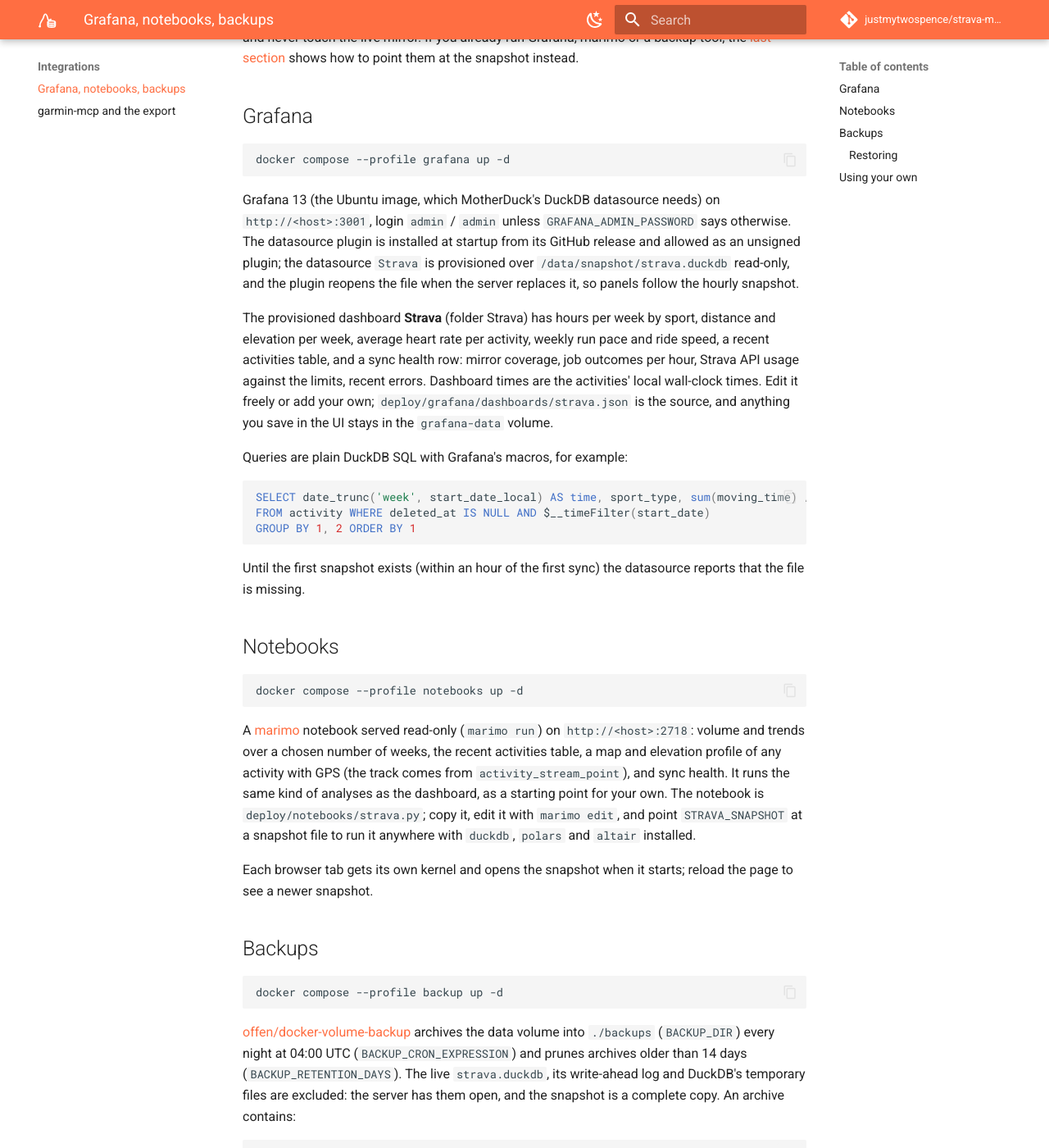
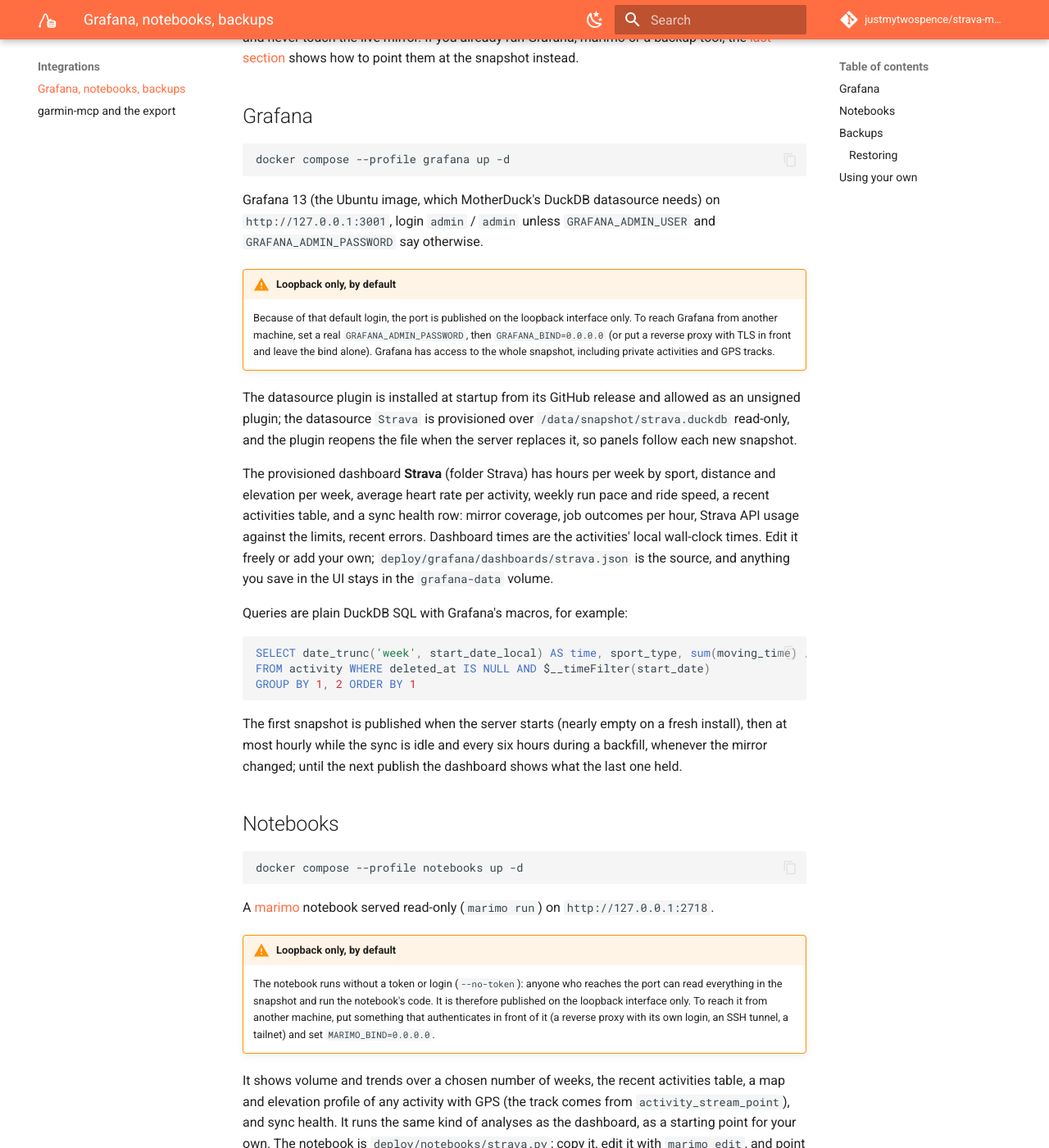
Before and after one commit to justmytwospence/strava-mcp, an MkDocs documentation site: the page built from docs/extras.md, in a window 1280 px wide and 1400 px high, scrolled down 246 px. Shown: the whole window at 82% size. Built offline with MkDocs 1.6.1 and Material for MkDocs 9.7.7, drawn with Linux system fonts in a browser that asks for light colours; comment, search, counter and statistics services are not loaded; some of the changed text lies outside the part shown.

Commit message:
docs: correct snapshot timing, freshness and priority tables, the upload claim, and source the rate limits
The first snapshot is published at startup and then hourly or every six hours
during a backfill, not within an hour of the first sync. The freshness table
lists the hourly route-list and starred-segment caches and the day cap on route
details; the priority table gains route (26) and segment (41) geometry. Uploads
pass through without being stored. The rate-limit figures link to Strava's
page, which also documents the self-service upgrade. The Grafana and notebook
sections warn why they are loopback-only.

````diff
--- a/docs/extras.md
+++ b/docs/extras.md
@@ -8,7 +8,12 @@
 docker compose --profile grafana up -d
 ```
 
-Grafana 13 (the Ubuntu image, which MotherDuck's DuckDB datasource needs) on `http://<host>:3001`, login `admin` / `admin` unless `GRAFANA_ADMIN_PASSWORD` says otherwise. The datasource plugin is installed at startup from its GitHub release and allowed as an unsigned plugin; the datasource `Strava` is provisioned over `/data/snapshot/strava.duckdb` read-only, and the plugin reopens the file when the server replaces it, so panels follow the hourly snapshot.
+Grafana 13 (the Ubuntu image, which MotherDuck's DuckDB datasource needs) on `http://127.0.0.1:3001`, login `admin` / `admin` unless `GRAFANA_ADMIN_USER` and `GRAFANA_ADMIN_PASSWORD` say otherwise.
+
+!!! warning "Loopback only, by default"
+    Because of that default login, the port is published on the loopback interface only. To reach Grafana from another machine, set a real `GRAFANA_ADMIN_PASSWORD`, then `GRAFANA_BIND=0.0.0.0` (or put a reverse proxy with TLS in front and leave the bind alone). Grafana has access to the whole snapshot, including private activities and GPS tracks.
+
+The datasource plugin is installed at startup from its GitHub release and allowed as an unsigned plugin; the datasource `Strava` is provisioned over `/data/snapshot/strava.duckdb` read-only, and the plugin reopens the file when the server replaces it, so panels follow each new snapshot.
 
 The provisioned dashboard **Strava** (folder Strava) has hours per week by sport, distance and elevation per week, average heart rate per activity, weekly run pace and ride speed, a recent activities table, and a sync health row: mirror coverage, job outcomes per hour, Strava API usage against the limits, recent errors. Dashboard times are the activities' local wall-clock times. Edit it freely or add your own; `deploy/grafana/dashboards/strava.json` is the source, and anything you save in the UI stays in the `grafana-data` volume.
 
@@ -20,7 +25,7 @@
 GROUP BY 1, 2 ORDER BY 1
 ```
 
-Until the first snapshot exists (within an hour of the first sync) the datasource reports that the file is missing.
+The first snapshot is published when the server starts (nearly empty on a fresh install), then at most hourly while the sync is idle and every six hours during a backfill, whenever the mirror changed; until the next publish the dashboard shows what the last one held.
 
 ## Notebooks
 
@@ -28,7 +33,12 @@
 docker compose --profile notebooks up -d
 ```
 
-A [marimo](https://marimo.io/) notebook served read-only (`marimo run`) on `http://<host>:2718`: volume and trends over a chosen number of weeks, the recent activities table, a map and elevation profile of any activity with GPS (the track comes from `activity_stream_point`), and sync health. It runs the same kind of analyses as the dashboard, as a starting point for your own. The notebook is `deploy/notebooks/strava.py`; copy it, edit it with `marimo edit`, and point `STRAVA_SNAPSHOT` at a snapshot file to run it anywhere with `duckdb`, `polars` and `altair` installed.
+A [marimo](https://marimo.io/) notebook served read-only (`marimo run`) on `http://127.0.0.1:2718`.
+
+!!! warning "Loopback only, by default"
+    The notebook runs without a token or login (`--no-token`): anyone who reaches the port can read everything in the snapshot and run the notebook's code. It is therefore published on the loopback interface only. To reach it from another machine, put something that authenticates in front of it (a reverse proxy with its own login, an SSH tunnel, a tailnet) and set `MARIMO_BIND=0.0.0.0`.
+
+It shows volume and trends over a chosen number of weeks, the recent activities table, a map and elevation profile of any activity with GPS (the track comes from `activity_stream_point`), and sync health. It runs the same kind of analyses as the dashboard, as a starting point for your own. The notebook is `deploy/notebooks/strava.py`; copy it, edit it with `marimo edit`, and point `STRAVA_SNAPSHOT` at a snapshot file to run it anywhere with `duckdb`, `polars` and `altair` installed.
 
 Each browser tab gets its own kernel and opens the snapshot when it starts; reload the page to see a newer snapshot.
 
@@ -71,7 +81,7 @@
 ATTACH 'http://<host>:8000/snapshot.duckdb' AS strava (READ_ONLY);
 ```
 
-**garmin-mcp's Strava sync.** With `SNAPSHOT_TOKEN` set, `GET /export/garmin-sync?since=<ISO time>` returns, live from the mirror rather than the hourly snapshot, the starred routes (id as a string, name, distance, start point) and the activities that started since `since` (id, name, start, elapsed time), as a few kilobytes of JSON, to the same bearer token. [garmin-mcp](https://github.com/justmytwospence/garmin-mcp) reads it to rename Garmin activities after Strava and to remove courses for unstarred routes; any other consumer may use it too.
+**The live export.** With `SNAPSHOT_TOKEN` set, `GET /export/sync?since=<ISO time>` returns the starred routes and the activities since a time as a few kilobytes of JSON, live from the mirror rather than from the snapshot, to the same bearer token. [garmin-mcp](integrations/garmin-mcp.md) reads it; the [export API reference](reference/export.md) documents the contract for anything else.
 
 **From the volume.** Mount the `strava-data` volume read-only into your container (`strava-mcp_strava-data:/data:ro` with the default project name) and open `/data/snapshot/strava.duckdb` read-only. For Grafana that is a datasource of type `motherduck-duckdb-datasource` with path `/data/snapshot/strava.duckdb?access_mode=read_only` on an Ubuntu-based Grafana image with `GF_PLUGINS_ALLOW_LOADING_UNSIGNED_PLUGINS=motherduck-duckdb-datasource`; `deploy/grafana/` is a working example to copy from.
 
````
Also changed, not shown: docs/data/index.md (+1 -1 lines), docs/sync.md (+8 -5 lines), 2 other files.
